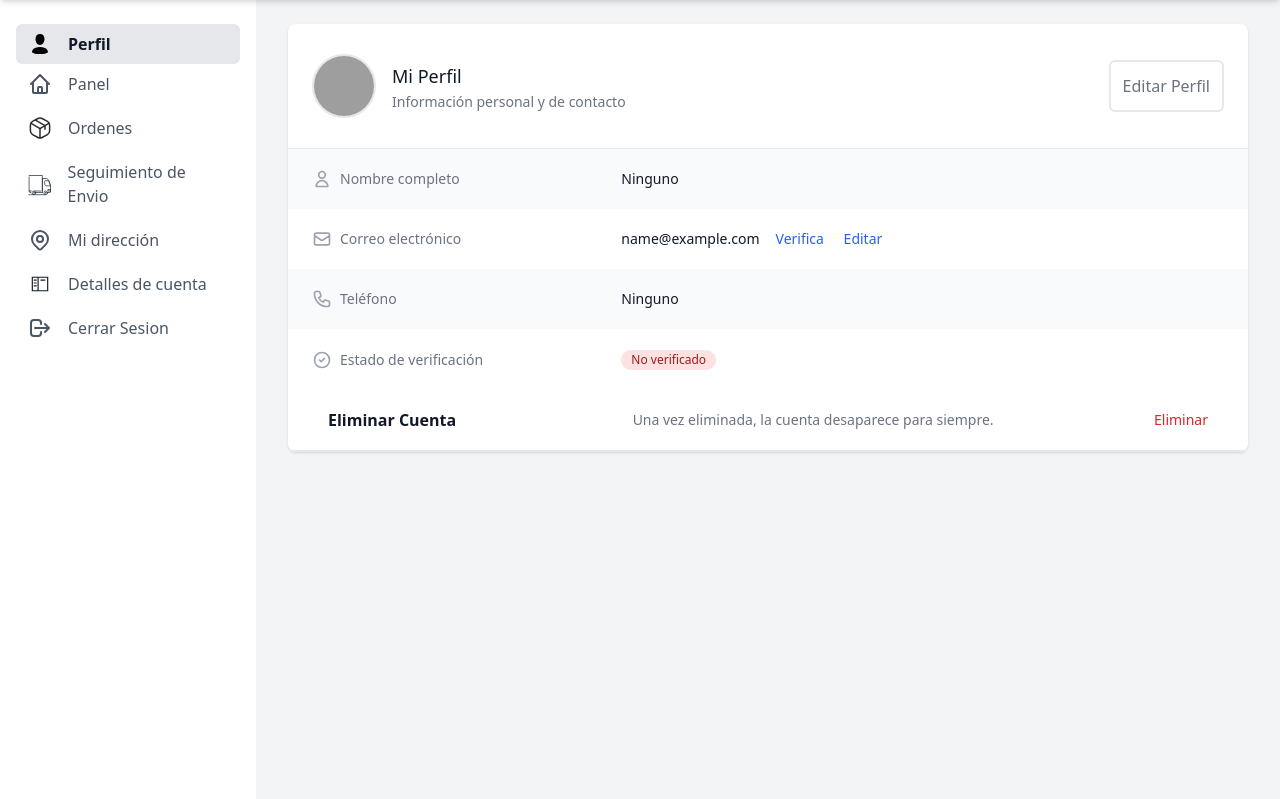
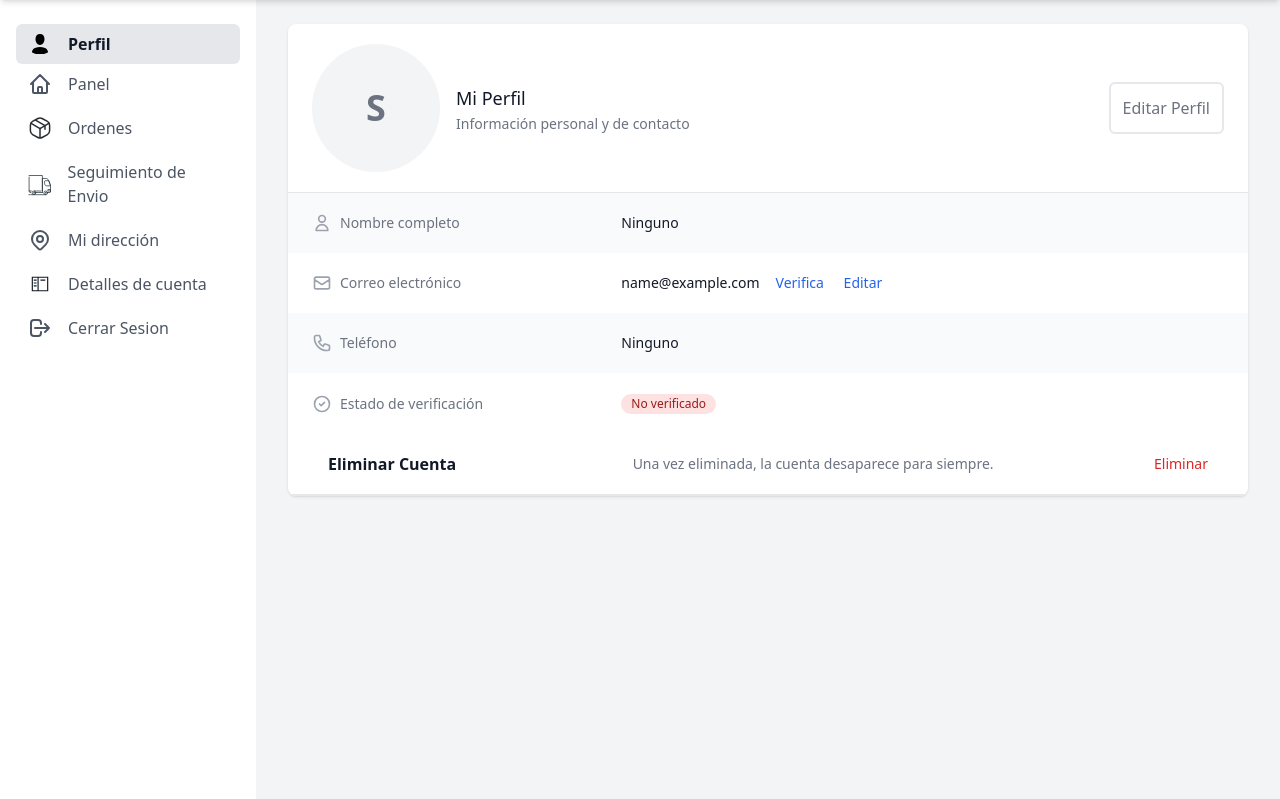
Before and after one commit to BenjaminMehrez/Ecommerce, a Django app: page /dashboard-profile/ in a window 1280 px wide. Shown: the part 64-863 px from the top of the page. Run offline with Django 5.2, Linux system fonts and the light colour scheme; the visitor is signed in with stand-in values (Sample User, id 1); data comes from the database, SQL or seed files in the repository; data that the repository does not hold is empty; parts of the project's set-up code (start-up, migrations or seed data) failed here and were passed over; some libraries are stand-ins or nearby versions; grey boxes are pictures that could not be loaded.

Commit message:
update avatar-perfil

```diff
--- a/a_store/templates/a_store/dashboard_profile.html
+++ b/a_store/templates/a_store/dashboard_profile.html
@@ -157,11 +157,11 @@
                         <div class="flex space-x-4 items-center">
                             <div class="flex-shrink-0">
                                 {% if user.profile.image %}
-                                <img class="h-16 w-16 rounded-full object-cover border-2 border-gray-200"
-                                    src="{{ user.profile.image.url }}" alt="Foto de perfil">
+                                    <img id="avatar" class="h-32 w-32 object-cover rounded-full border-4 border-gray-200" src="{{ user.profile.image.url }}" alt="Current profile photo">
                                 {% else %}
-                                <img class="h-16 w-16 rounded-full object-cover border-2 border-gray-200"
-                                    src="{% static 'images/avatar_default.jpg' %}" alt="Foto de perfil">
+                                    <div id="avatar-placeholder" class="h-32 w-32 rounded-full bg-gray-100 flex items-center justify-center">
+                                        <span class="text-gray-500 text-4xl font-bold">{{ user.username|make_list|first|upper }}</span>
+                                    </div>
                                 {% endif %}
                             </div>
                             <div class="mt-5">
```
